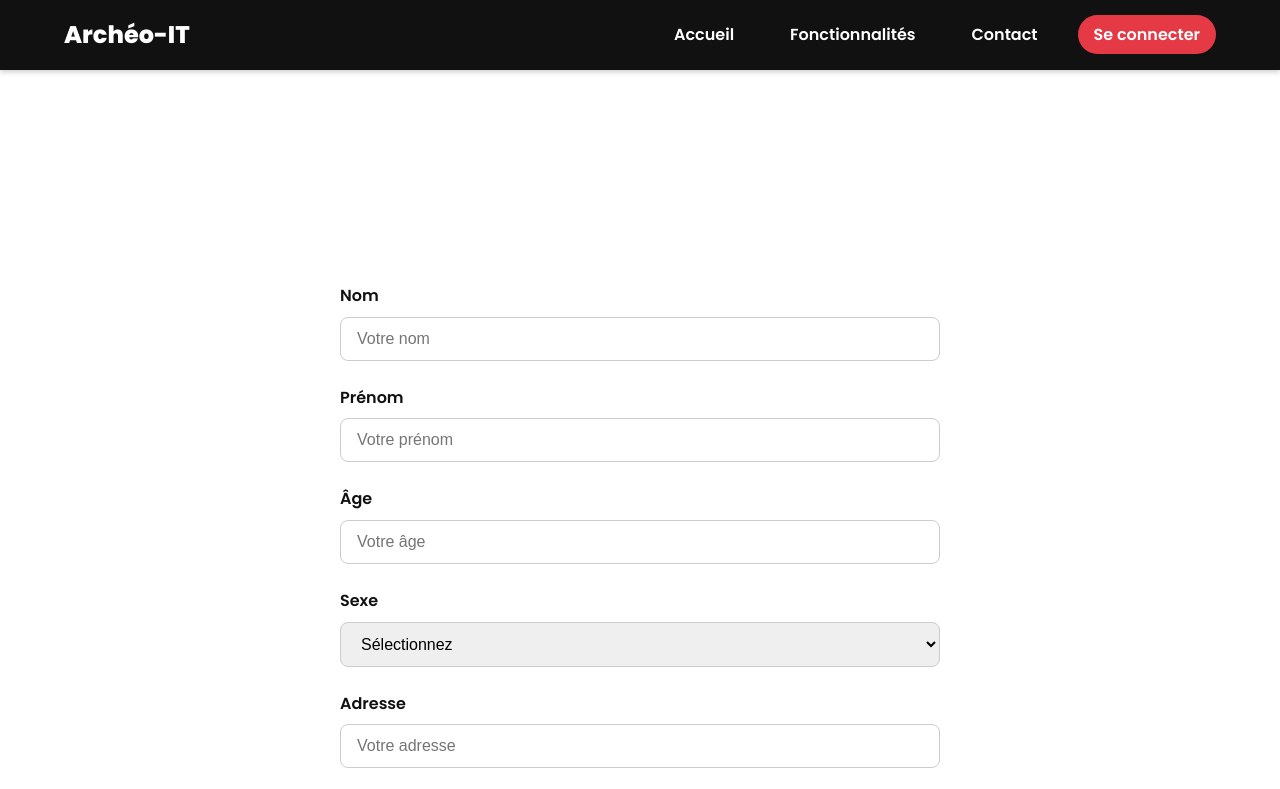
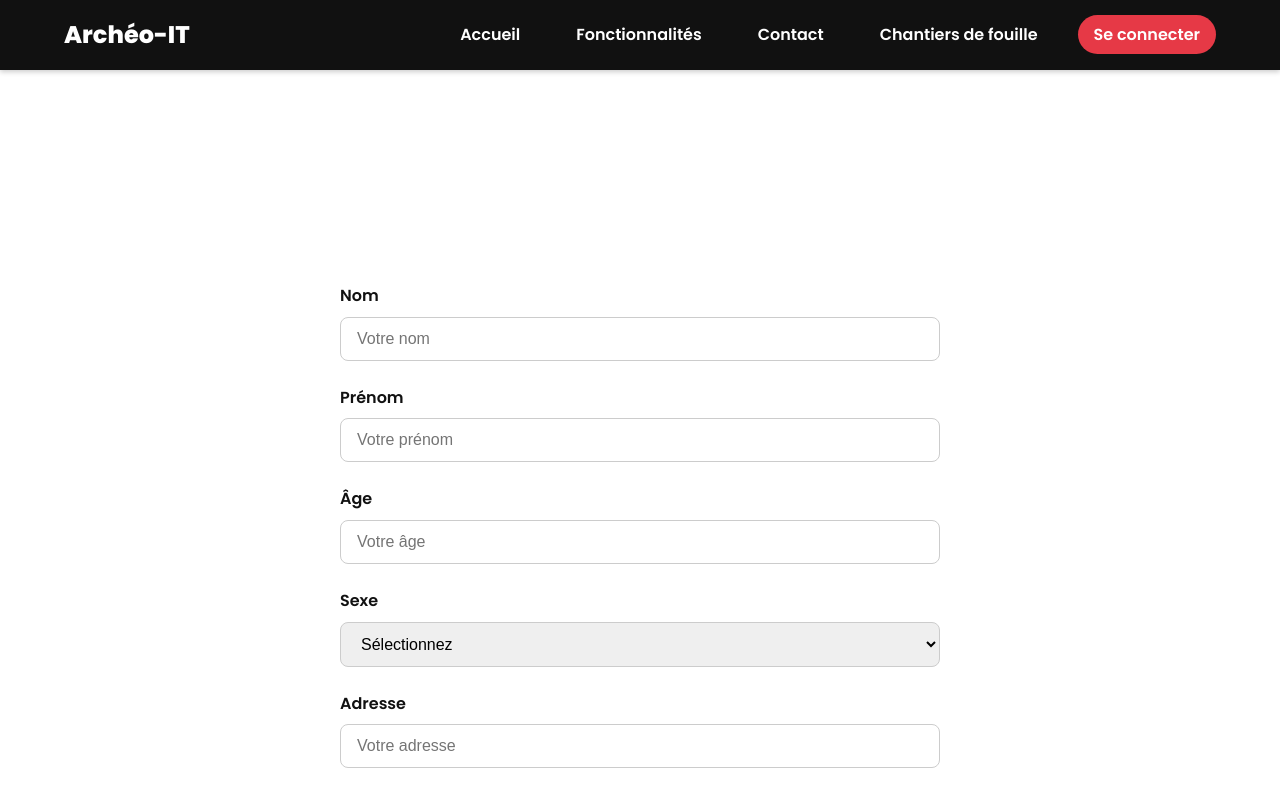
Before and after one commit to lamis-iberrakene/1FAP, a plain HTML site: page formulaire.html in a window 1280 px wide. Shown: the top 789 px of the page. Drawn offline with Linux system fonts and the light colour scheme.

Commit message:
modifications

```diff
--- a/formulaire.html
+++ b/formulaire.html
@@ -22,9 +22,11 @@
             <li><a href="index.html">Accueil</a></li>
             <li><a href="features.html">Fonctionnalités</a></li>
             <li><a href="contact.html">Contact</a></li>
+               <li><a href="chantier.html">Chantiers de fouille</a></li>
             <li>
               <a href="login.html" class="btn-signup">Se connecter</a>
             </li>
+
           </ul>
         </nav>
       </div>
```
Also changed, not shown: index.html (+1 -0 lines), login.html (+3 -2 lines).
